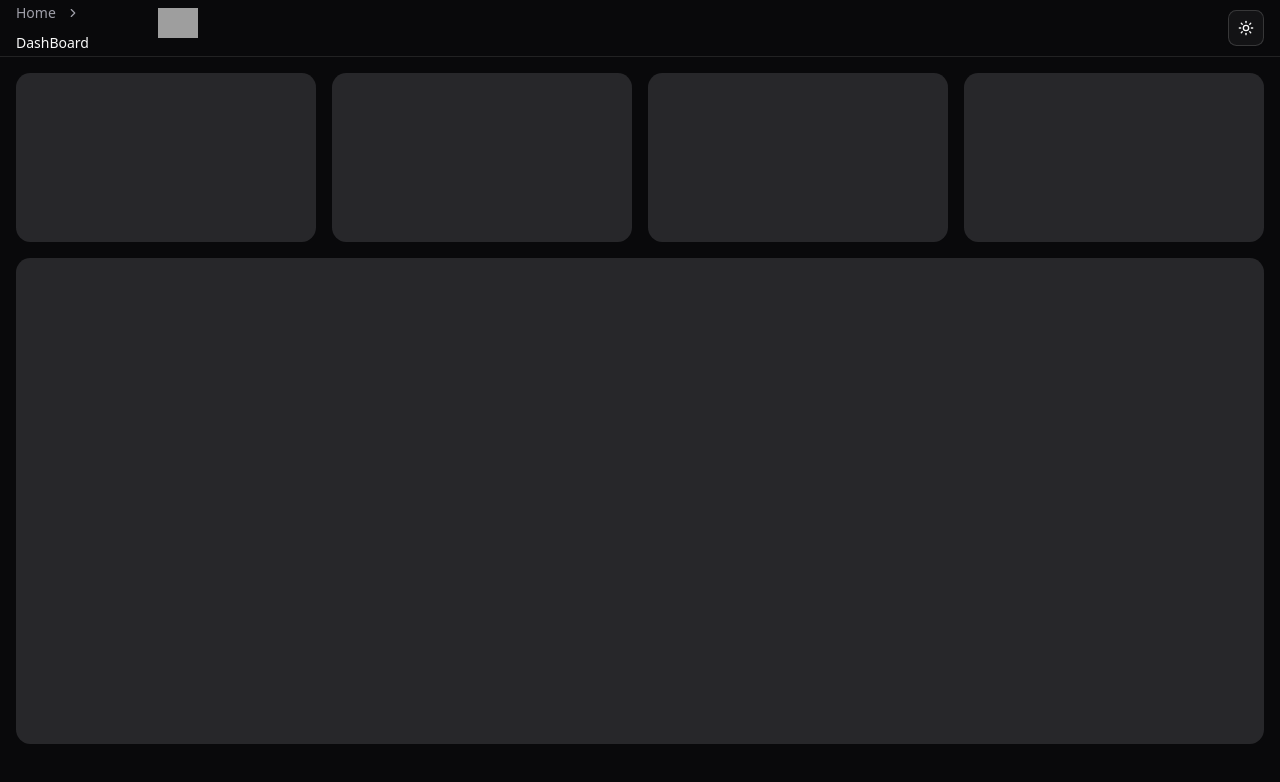
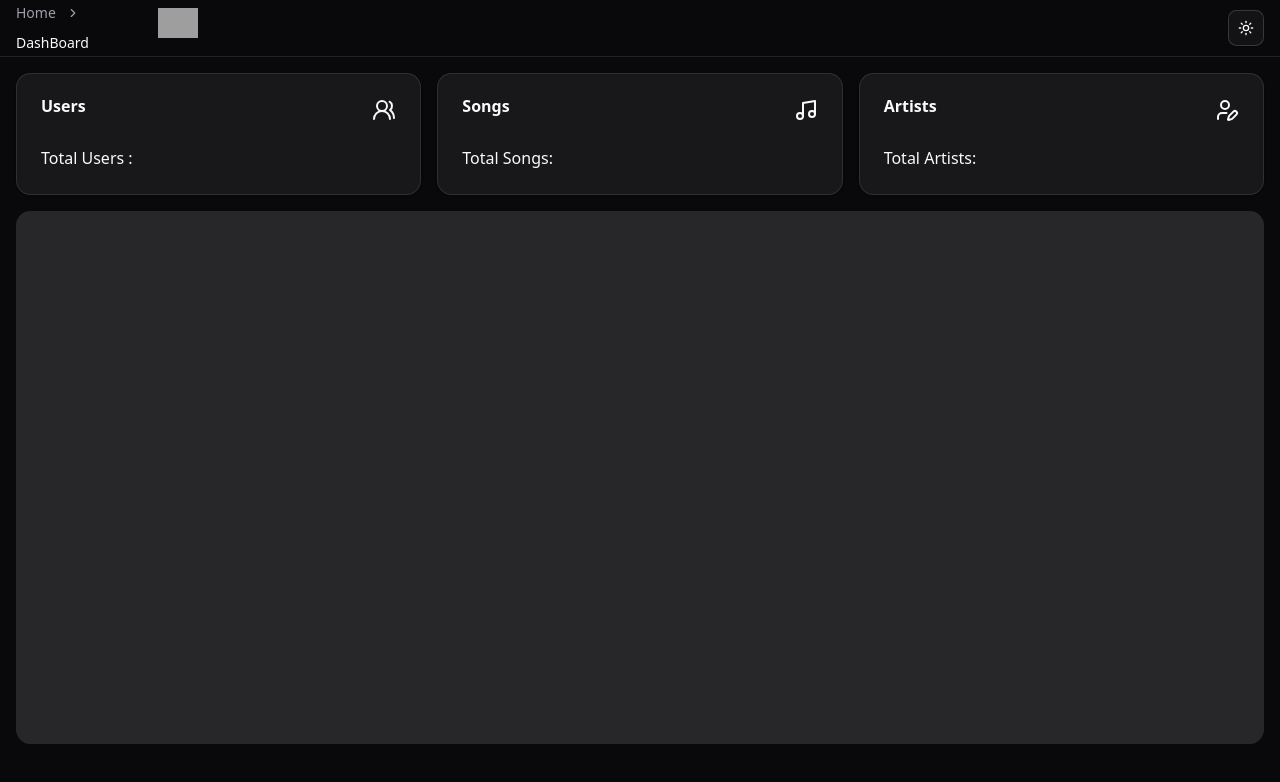
Before and after one commit to AzlaFord/Zopify_Spotifylike, a Next.js app: page /dashboard in a window 1280 px wide. Shown: the top 782 px of the page. Built offline with nearby package versions, Linux system fonts and the light colour scheme; no server answers; grey boxes are pictures that could not be loaded.

Commit message:
datasection Component

```diff
--- /dev/null
+++ b/components/DataSection.jsx
@@ -0,0 +1,42 @@
+import {
+  Card,
+  CardAction,
+  CardContent,
+  CardHeader,
+  CardTitle,
+} from "@/components/ui/card"
+
+import { UsersRound,Music,UserPen } from "lucide-react"
+export default function DataSection(){
+    return(
+        <>
+        <Card>
+            <CardHeader>
+                <CardTitle>Users</CardTitle>
+                <CardAction><UsersRound /></CardAction>
+            </CardHeader>
+            <CardContent>
+                Total Users :
+            </CardContent>
+        </Card>
+        <Card>
+            <CardHeader>
+                <CardTitle>Songs</CardTitle>
+                <CardAction><Music /></CardAction>
+            </CardHeader>
+            <CardContent>
+                <p>Total Songs:</p>
+            </CardContent>
+        </Card>
+        <Card>
+            <CardHeader>
+                <CardTitle>Artists</CardTitle>
+                <CardAction><UserPen /></CardAction>
+            </CardHeader>
+            <CardContent>
+                <p>Total Artists:</p>
+            </CardContent>
+        </Card>
+        </>
+    )
+}
--- a/components/ui/site-headerDashbaord.jsx
+++ b/components/ui/site-headerDashbaord.jsx
@@ -15,7 +15,6 @@ import {
   BreadcrumbSeparator,
 } from "@/components/ui/breadcrumb"
 import { Button } from "@/components/ui/button"
-import { Separator } from "@/components/ui/separator"
 import { useState, useEffect } from "react";
 import { useQuery } from "@tanstack/react-query"
 async function fetchUser() {
--- a/src/app/dashboard/page.jsx
+++ b/src/app/dashboard/page.jsx
@@ -1,17 +1,13 @@
 
 import "../../styles/globals.css"
-import { AppSidebar } from "@/components/app-sidebar"
-
 import { ScrollArea } from "@/components/ui/scroll-area"
-
 import { SiteHeaderDashboard } from "@/components/ui/site-headerDashbaord"
 import {
   SidebarInset,
   SidebarProvider,
 } from "@/components/ui/sidebar"
-import { useQuery } from "@tanstack/react-query"
 
-
+import DataSection from "@/components/DataSection"
 export default function Dashboard(){
 
     return (
@@ -22,11 +18,8 @@ export default function Dashboard(){
                 <SidebarInset>
                 <SiteHeaderDashboard />
                 <div className="flex flex-1 flex-col gap-4 p-4 relative">
-                    <div className="grid auto-rows-min gap-4 md:grid-cols-4">
-                        <div className="bg-muted/100 aspect-video rounded-xl" ></div>
-                        <div className="bg-muted/100 aspect-video rounded-xl" ></div>
-                        <div className="bg-muted/100 aspect-video rounded-xl" />
-                        <div className="bg-muted/100 aspect-video rounded-xl" />
+                    <div className="grid auto-rows-min gap-4 md:grid-cols-3">
+                        <DataSection/>
                     </div>
                     <ScrollArea className="bg-muted/100 flex-1 rounded-xl md:min-h-min mb-[5vh]">
                         <div className="grid auto-rows-min  gap-1 md:grid-cols-4 m-2">
```
